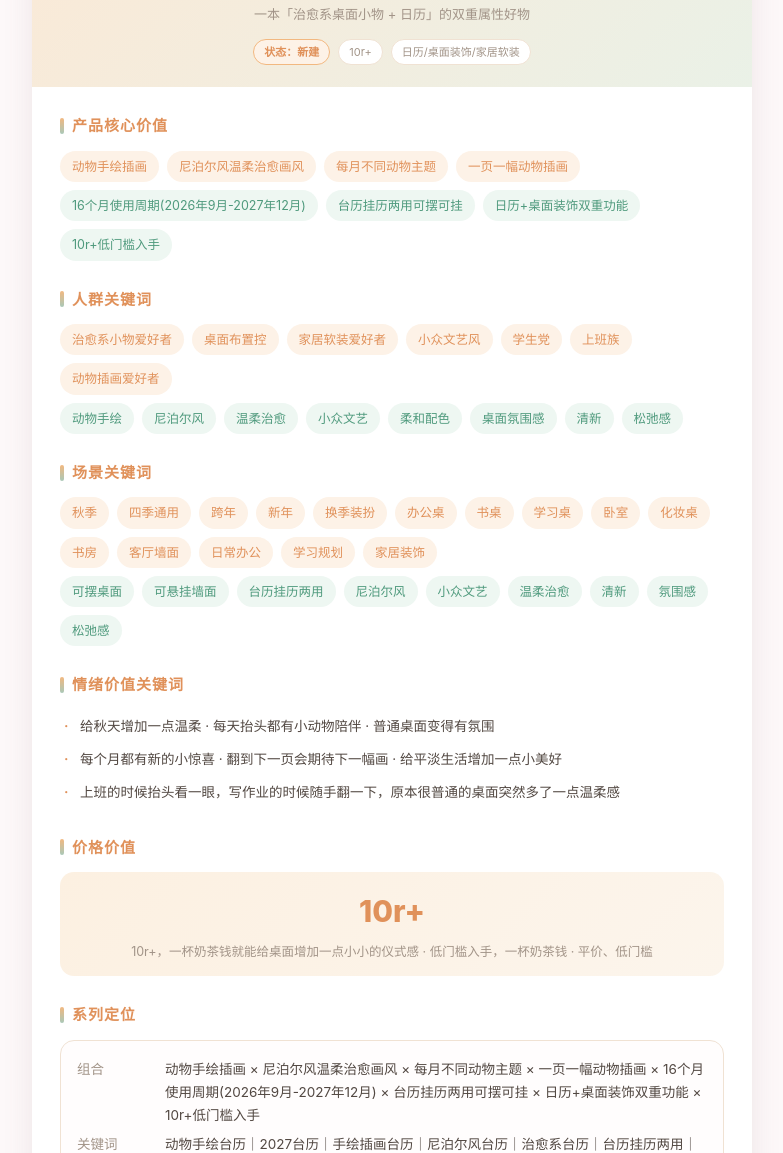
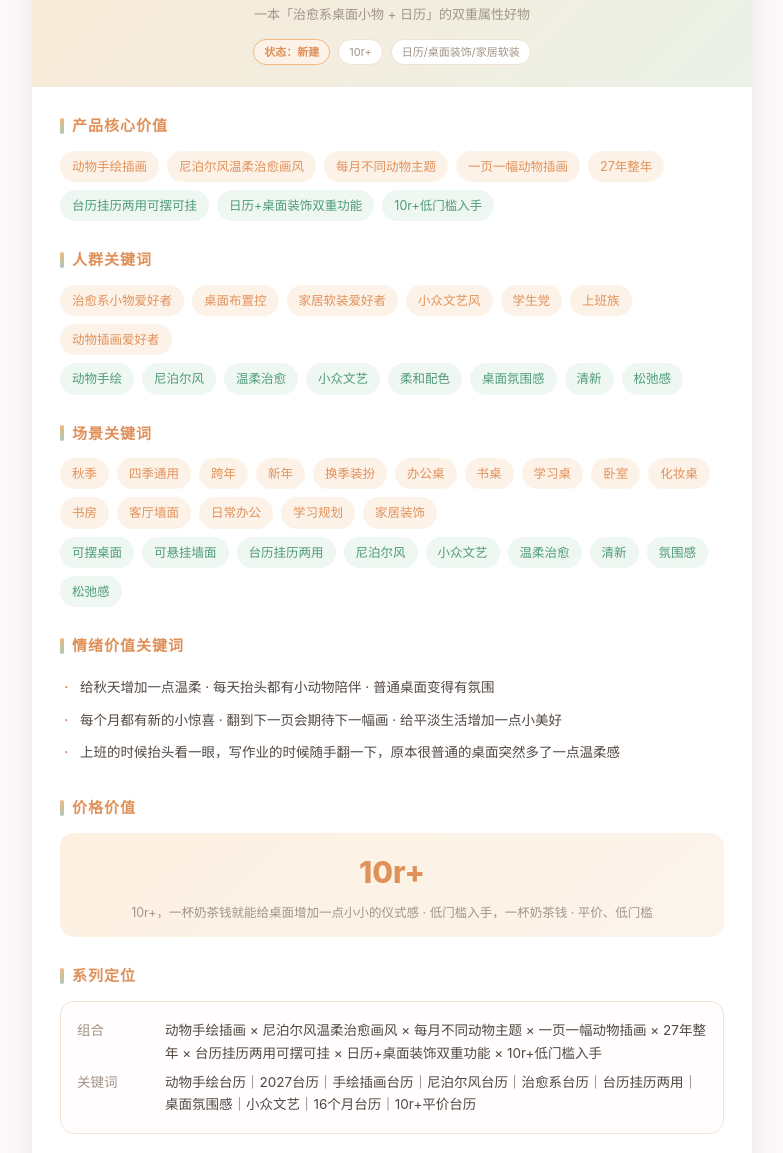
Before and after one commit to bulldevil/xhs-rewriter, a plain HTML site: page products/animal-handpainted-calendar.html in a window 1280 px wide. Shown: the part 147-1300 px from the top of the page, without its empty margins (248-1031 px from the left). Drawn offline with Linux system fonts and the light colour scheme.

Commit message:
update product card

```diff
--- a/products/animal-handpainted-calendar.html
+++ b/products/animal-handpainted-calendar.html
@@ -61,12 +61,12 @@
     </div>
 
     <div class="body">
-      <div class="sec"><h2>产品核心价值</h2><div class="grid"><span class="tag">动物手绘插画</span><span class="tag">尼泊尔风温柔治愈画风</span><span class="tag">每月不同动物主题</span><span class="tag">一页一幅动物插画</span><span class="tag g">16个月使用周期(2026年9月-2027年12月)</span><span class="tag g">台历挂历两用可摆可挂</span><span class="tag g">日历+桌面装饰双重功能</span><span class="tag g">10r+低门槛入手</span></div></div>
+      <div class="sec"><h2>产品核心价值</h2><div class="grid"><span class="tag">动物手绘插画</span><span class="tag">尼泊尔风温柔治愈画风</span><span class="tag">每月不同动物主题</span><span class="tag">一页一幅动物插画</span><span class="tag">27年整年</span><span class="tag g">台历挂历两用可摆可挂</span><span class="tag g">日历+桌面装饰双重功能</span><span class="tag g">10r+低门槛入手</span></div></div>
       <div class="sec"><h2>人群关键词</h2><div class="grid"><span class="tag">治愈系小物爱好者</span><span class="tag">桌面布置控</span><span class="tag">家居软装爱好者</span><span class="tag">小众文艺风</span><span class="tag">学生党</span><span class="tag">上班族</span><span class="tag">动物插画爱好者</span></div><div class="grid" style="margin-top:8px;"><span class="tag g">动物手绘</span><span class="tag g">尼泊尔风</span><span class="tag g">温柔治愈</span><span class="tag g">小众文艺</span><span class="tag g">柔和配色</span><span class="tag g">桌面氛围感</span><span class="tag g">清新</span><span class="tag g">松弛感</span></div></div>
       <div class="sec"><h2>场景关键词</h2><div class="grid"><span class="tag">秋季</span><span class="tag">四季通用</span><span class="tag">跨年</span><span class="tag">新年</span><span class="tag">换季装扮</span><span class="tag">办公桌</span><span class="tag">书桌</span><span class="tag">学习桌</span><span class="tag">卧室</span><span class="tag">化妆桌</span><span class="tag">书房</span><span class="tag">客厅墙面</span><span class="tag">日常办公</span><span class="tag">学习规划</span><span class="tag">家居装饰</span></div><div class="grid" style="margin-top:8px;"><span class="tag g">可摆桌面</span><span class="tag g">可悬挂墙面</span><span class="tag g">台历挂历两用</span><span class="tag g">尼泊尔风</span><span class="tag g">小众文艺</span><span class="tag g">温柔治愈</span><span class="tag g">清新</span><span class="tag g">氛围感</span><span class="tag g">松弛感</span></div></div>
       <div class="sec"><h2>情绪价值关键词</h2><ul class="clean"><li>给秋天增加一点温柔 · 每天抬头都有小动物陪伴 · 普通桌面变得有氛围</li><li>每个月都有新的小惊喜 · 翻到下一页会期待下一幅画 · 给平淡生活增加一点小美好</li><li>上班的时候抬头看一眼，写作业的时候随手翻一下，原本很普通的桌面突然多了一点温柔感</li></ul></div>
       <div class="sec"><h2>价格价值</h2><div class="price"><div class="num">10r+</div><div style="color:var(--muted);font-size:12.5px;margin-top:4px;">10r+，一杯奶茶钱就能给桌面增加一点小小的仪式感 · 低门槛入手，一杯奶茶钱 · 平价、低门槛</div></div></div>
-      <div class="sec"><h2>系列定位</h2><div class="kv"><div class="row"><span class="k">组合</span><span class="v">动物手绘插画 × 尼泊尔风温柔治愈画风 × 每月不同动物主题 × 一页一幅动物插画 × 16个月使用周期(2026年9月-2027年12月) × 台历挂历两用可摆可挂 × 日历+桌面装饰双重功能 × 10r+低门槛入手</span></div><div class="row"><span class="k">关键词</span><span class="v">动物手绘台历｜2027台历｜手绘插画台历｜尼泊尔风台历｜治愈系台历｜台历挂历两用｜桌面氛围感｜小众文艺｜16个月台历｜10r+平价台历</span></div></div></div>
+      <div class="sec"><h2>系列定位</h2><div class="kv"><div class="row"><span class="k">组合</span><span class="v">动物手绘插画 × 尼泊尔风温柔治愈画风 × 每月不同动物主题 × 一页一幅动物插画 × 27年整年 × 台历挂历两用可摆可挂 × 日历+桌面装饰双重功能 × 10r+低门槛入手</span></div><div class="row"><span class="k">关键词</span><span class="v">动物手绘台历｜2027台历｜手绘插画台历｜尼泊尔风台历｜治愈系台历｜台历挂历两用｜桌面氛围感｜小众文艺｜16个月台历｜10r+平价台历</span></div></div></div>
     </div>
 
     <div class="foot">
```
Also changed, not shown: products/nepal-handpainted-flower-calendar.html (+1 -1 lines), 2 other files.
